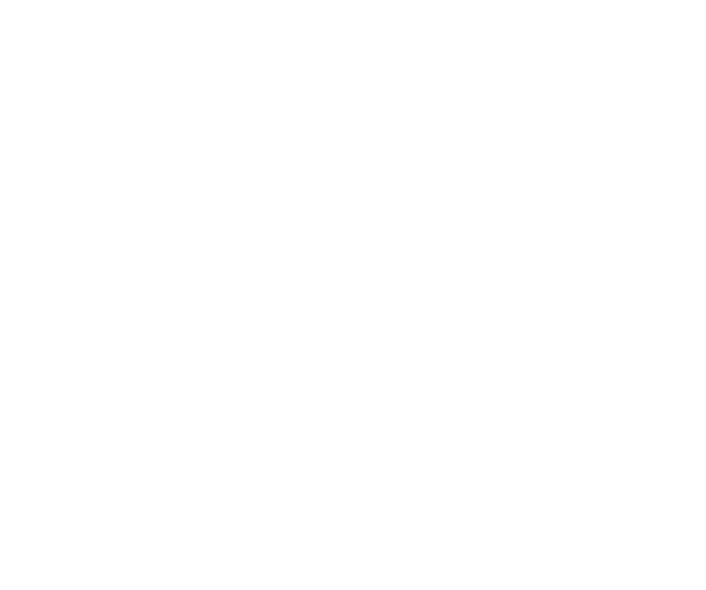
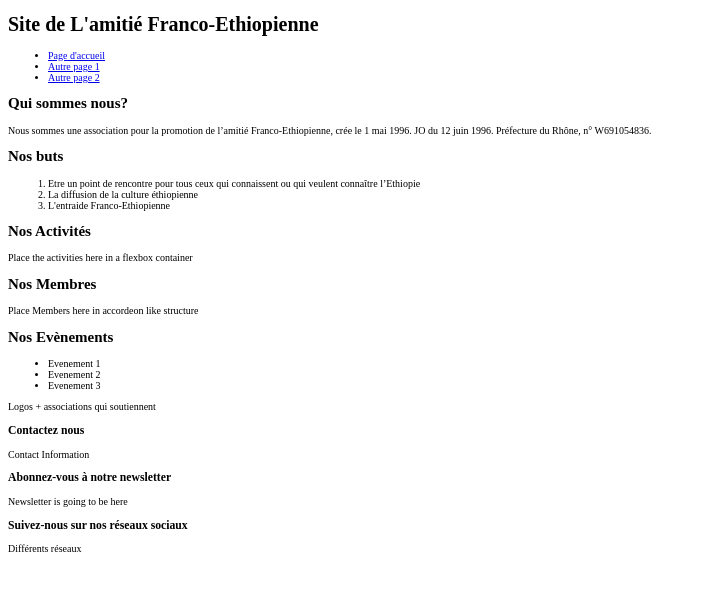
Before and after one commit to thetom061/Website_Amitie_Franco-Ethiopienne, a plain HTML site: page index.html in a window 1280 px wide. Shown: the whole page, without its empty margins (0-706 px from the left). Drawn offline with Linux system fonts and the light colour scheme.

Commit message:
Some HTML structure

```diff
--- a/index.html
+++ b/index.html
@@ -2,11 +2,83 @@
 <html>
     <head>
         <meta charset="utf-8">
+        <meta name="viewport" content="width=device-width,initial-scale=1">
         <title>Site de L'amitié Franco-Ethiopienne</title>
         <link rel="stylesheet" href="stylesheet.css">
         <html lang="fr"></html>
     </head>
     <body>
+        <header>
+            <h1>Site de L'amitié Franco-Ethiopienne</h1>
+        </header>
+        <nav>
+            <ul>
+                <li><a href="#">Page d'accueil</a></li>
+                <li><a href="#">Autre page 1</a></li>
+                <li><a href="#">Autre page 2</a></li>
+            </ul>
+        </nav>
+
+        <main>
+            <section>
+                <div class="block">
+                    <h2>Qui sommes nous?</h2>
+                    <p>Nous sommes une association pour la promotion de l’amitié Franco-Ethiopienne, crée le 1 mai 1996. JO du 12 juin 1996. Préfecture du Rhône, n° W691054836.</p>
+                </div>
+                <div class="block">
+                    <h2>Nos buts</h2>
+                    <p>
+                        <ol>
+                                <li>Etre un point de rencontre pour tous ceux qui connaissent
+                                    ou qui veulent connaître l’Ethiopie</li>
+                                <li>La diffusion de la culture éthiopienne</li>
+                                <li>L'entraide Franco-Ethiopienne</li>
+                        </ol>
+                    </p>
+                </div>
+            </section>
+            <section>
+                <div class="block">
+                    <h2>Nos Activités</h2>
+                    <div class="cards-activities">
+                        Place the activities here in a flexbox container
+                    </div>
+                </div>
+                <div class="block">
+                    <h2>Nos Membres</h2>
+                    <div class="cards-members">
+                        Place Members here in accordeon like structure
+                    </div>
+                </div>
+            </section>
+            <section>
+                <div class="block">
+                    <h2>Nos Evènements</h2>
+                    <ul>
+                        <li>Evenement 1</li>
+                        <li>Evenement 2</li>
+                        <li>Evenement 3</li>
+                    </ul>
+                </div>
+                <div class="block">
+                    Logos + associations qui soutiennent
+                </div>
+            </section>
+        </main>
+        <footer>
+            <div class="block">
+                <h3>Contactez nous</h3>
+                <p>Contact Information</p>
+            </div>
+            <div class="block">
+                <h3>Abonnez-vous à notre newsletter</h3>
+                <p>Newsletter is going to be here</p>
+            </div>
+            <div class="block">
+                <h3>Suivez-nous sur nos réseaux sociaux</h3>
+                <p>Différents réseaux</p>
+            </div>
+        </footer>
 
     </body>
 </html>
--- a/stylesheet.css
+++ b/stylesheet.css
@@ -0,0 +1,7 @@
+* {
+  box-sizing: border-box;
+}
+
+:root {
+  font-size: 10px;
+}
```
